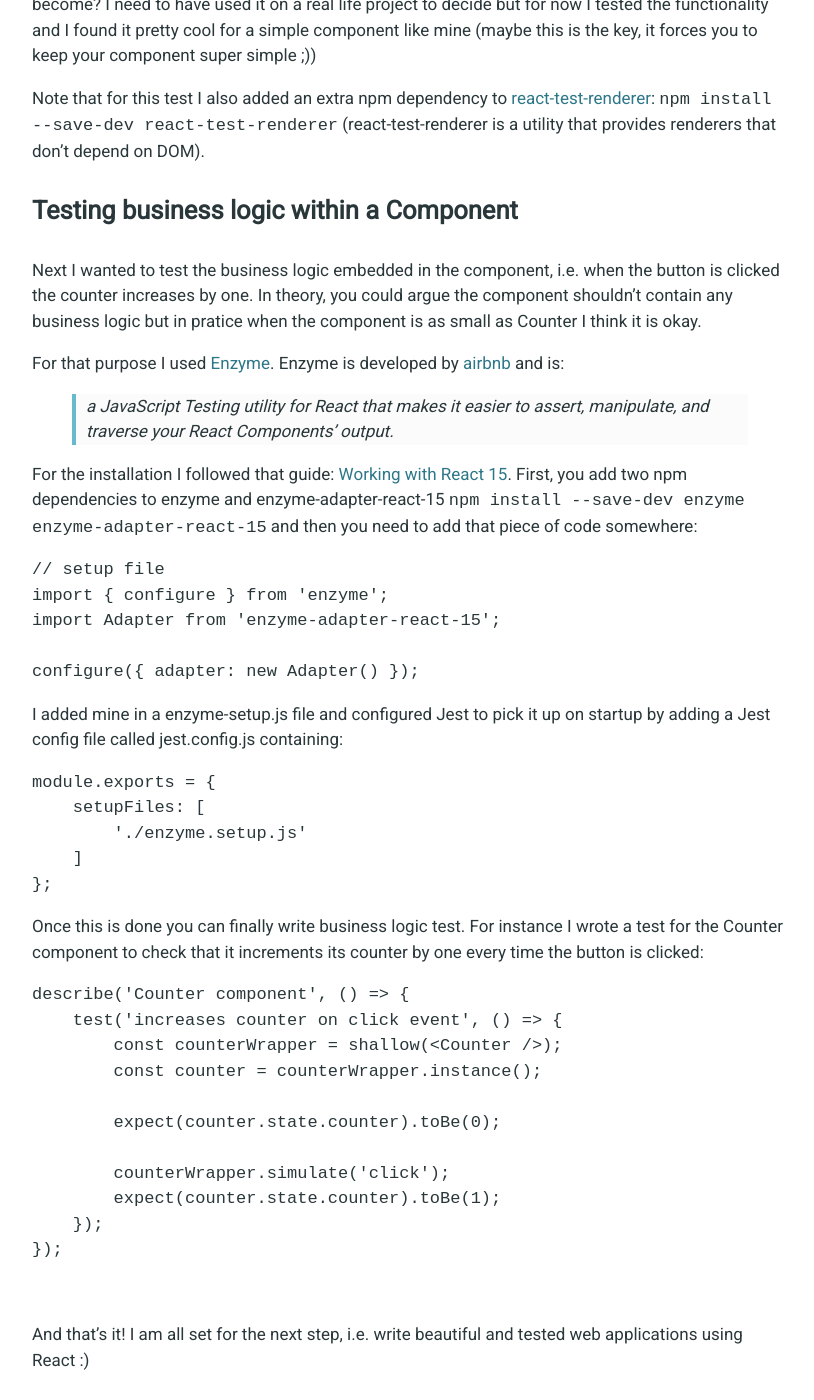
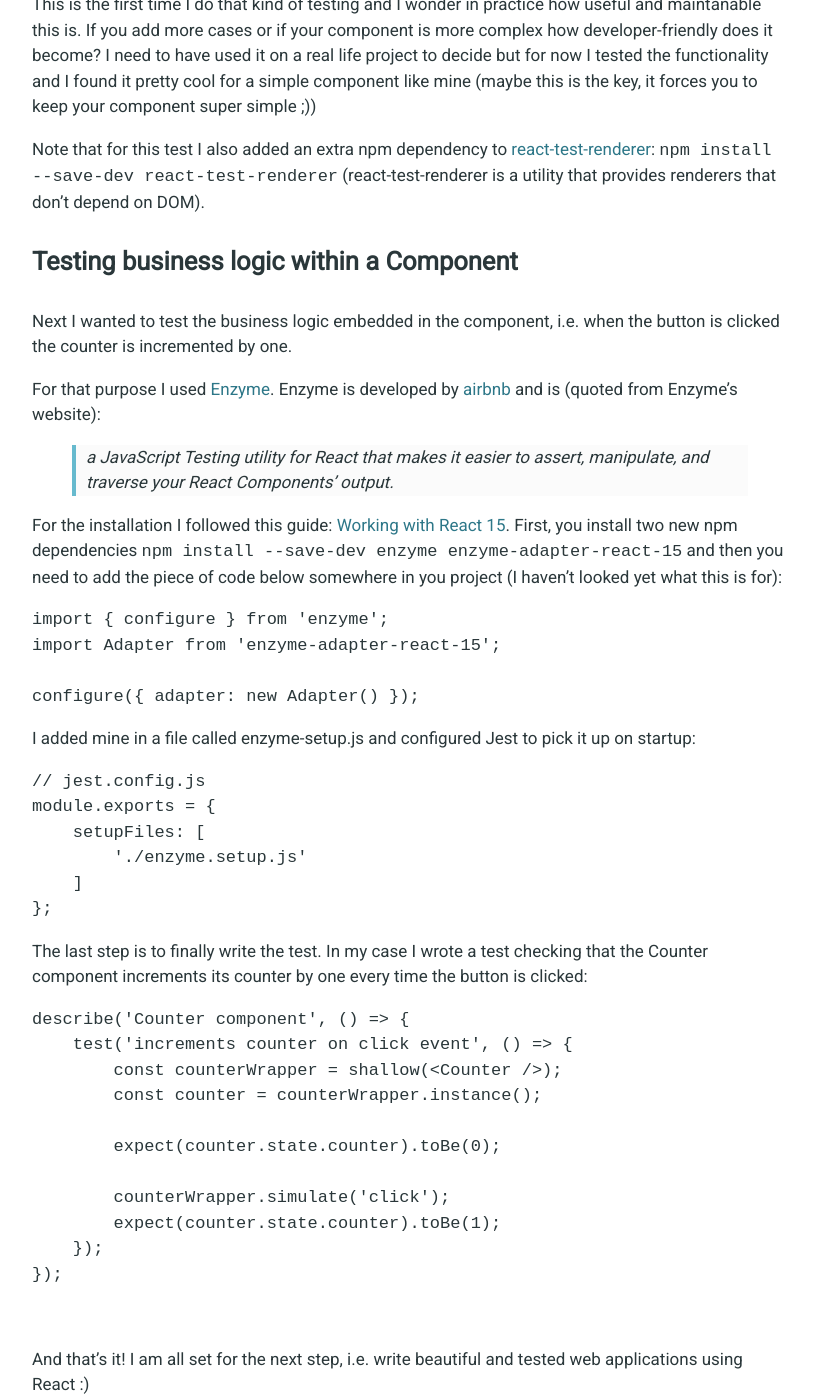
Before and after one commit to caroleolivier/caroleolivier.github.io, a Jekyll site: the page built from _posts/2017-09-26-testing-a-react-app.md, in a window 1280 px wide and 1400 px high, scrolled down 2513 px. Shown: the whole window, without its empty margins (230-1044 px from the left). Built offline with Jekyll 4.4.1, drawn with Linux system fonts in a browser that asks for light colours; some of the changed text lies outside the part shown.

Commit message:
Improve content

```diff
--- a/_posts/2017-09-26-testing-a-react-app.md
+++ b/_posts/2017-09-26-testing-a-react-app.md
@@ -19,7 +19,7 @@ In order to run my tests I used [Jest](https://facebook.github.io/jest/). Jest i
 
 In order to test my setup I then wrote a trivial test:
 
-    // sum.test..js
+    // sum.test.js
     test('adds 1 + 2 to equal 3', () => {
         expect(1 + 2).toBe(3);
     });
@@ -47,12 +48,12 @@ The first thing I decided to test was checking that the component renders withou
     });
 
 This test renders the Counter component in the DOM and checks that no exception is thrown. It doesn't test much but if your component has some child dependencies that are broken or you made a change that breaks the DOM it will tell you.
-It is also useful when you migrate or upgrade major versions of certain libraries (e.g. React) and want to be certain the DOM hasn't changed.
+It is also useful when you migrate or upgrade major versions of certain libraries (e.g. React) and want to check that it does not have major impacts such as breaking your DOM.
 
 
 #### Testing DOM content of a Component
 
-Next, I tested that the actual DOM (the HTML tree) was correct when rendered for the first time. I did that using Jest [snapshot functionality](https://facebook.github.io/jest/docs/en/snapshot-testing.html): it basically allows you to check that the DOM generated for your component hasn't changed by comparing the HMTL tree against a snapshot you are providing to the test. You can provide the snapshot yourself or you can use the one created automatically the first time you run the test (obviously you have to manually check it).
+Next, I tested that the actual DOM (the HTML tree) was correct when rendered for the first time. I did that using Jest [snapshot functionality](https://facebook.github.io/jest/docs/en/snapshot-testing.html): it basically allows you to check that the DOM generated for your component hasn't changed by comparing the HTML tree against a snapshot you are providing to the test. You can provide the snapshot yourself or you can use the one created automatically the first time you run the test (just make sure it does not contain an error already).
 
 This is my test:
 
@@ -88,32 +89,32 @@ Note that for this test I also added an extra npm dependency to [react-test-rend
 
 #### Testing business logic within a Component
 
-Next I wanted to test the business logic embedded in the component, i.e. when the button is clicked the counter increases by one. In theory, you could argue the component shouldn't contain any business logic but in pratice when the component is as small as Counter I think it is okay.
+Next I wanted to test the business logic embedded in the component, i.e. when the button is clicked the counter is incremented by one.
 
-For that purpose I used [Enzyme](http://airbnb.io/enzyme/). Enzyme is developed by [airbnb](https://www.airbnb.co.uk/about/about-us) and is:
+For that purpose I used [Enzyme](http://airbnb.io/enzyme/). Enzyme is developed by [airbnb](https://www.airbnb.co.uk/about/about-us) and is (quoted from Enzyme's website):
 
 >  a JavaScript Testing utility for React that makes it easier to assert, manipulate, and traverse your React Components' output.
 
-For the installation I followed that guide: [Working with React 15](http://airbnb.io/enzyme/docs/installation/react-15.html). First, you add two npm dependencies to enzyme and enzyme-adapter-react-15 `npm install --save-dev enzyme enzyme-adapter-react-15` and then you need to add that piece of code somewhere:
+For the installation I followed this guide: [Working with React 15](http://airbnb.io/enzyme/docs/installation/react-15.html). First, you install two new npm dependencies `npm install --save-dev enzyme enzyme-adapter-react-15` and then you need to add the piece of code below somewhere in you project (I haven't looked yet what this is for):
 
-    // setup file
     import { configure } from 'enzyme';
     import Adapter from 'enzyme-adapter-react-15';
 
     configure({ adapter: new Adapter() });
 
-I added mine in a enzyme-setup.js file and configured Jest to pick it up on startup by adding a Jest config file called jest.config.js containing:
+I added mine in a file called enzyme-setup.js and configured Jest to pick it up on startup:
 
+    // jest.config.js
     module.exports = {
         setupFiles: [
             './enzyme.setup.js'
         ]
     };
 
-Once this is done you can finally write business logic test. For instance I wrote a test for the Counter component to check that it increments its counter by one every time the button is clicked:
+The last step is to finally write the test. In my case I wrote a test checking that the Counter component increments its counter by one every time the button is clicked:
 
     describe('Counter component', () => {
-        test('increases counter on click event', () => {
+        test('increments counter on click event', () => {
             const counterWrapper = shallow(<Counter />);
             const counter = counterWrapper.instance();
 
```
Also changed, not shown: other parts of _posts/2017-09-26-testing-a-react-app.md (+4 -3 lines).
